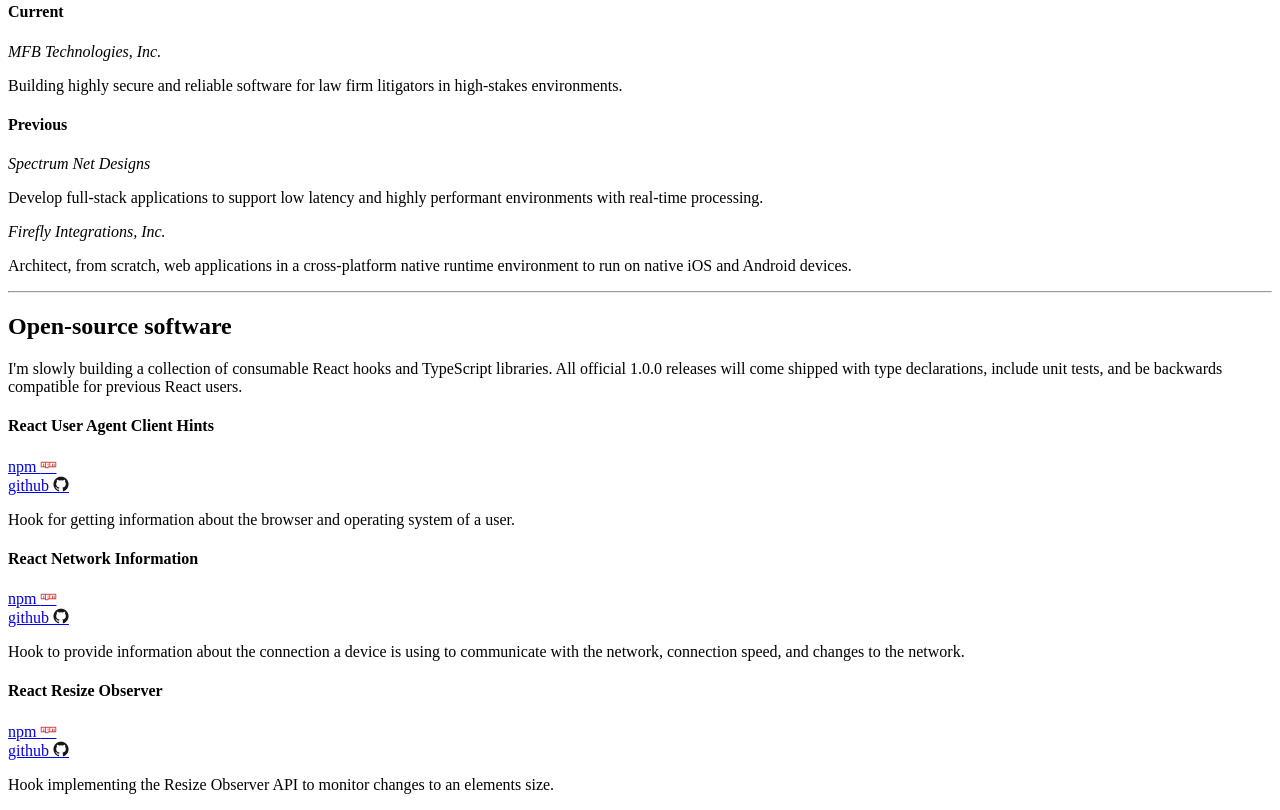
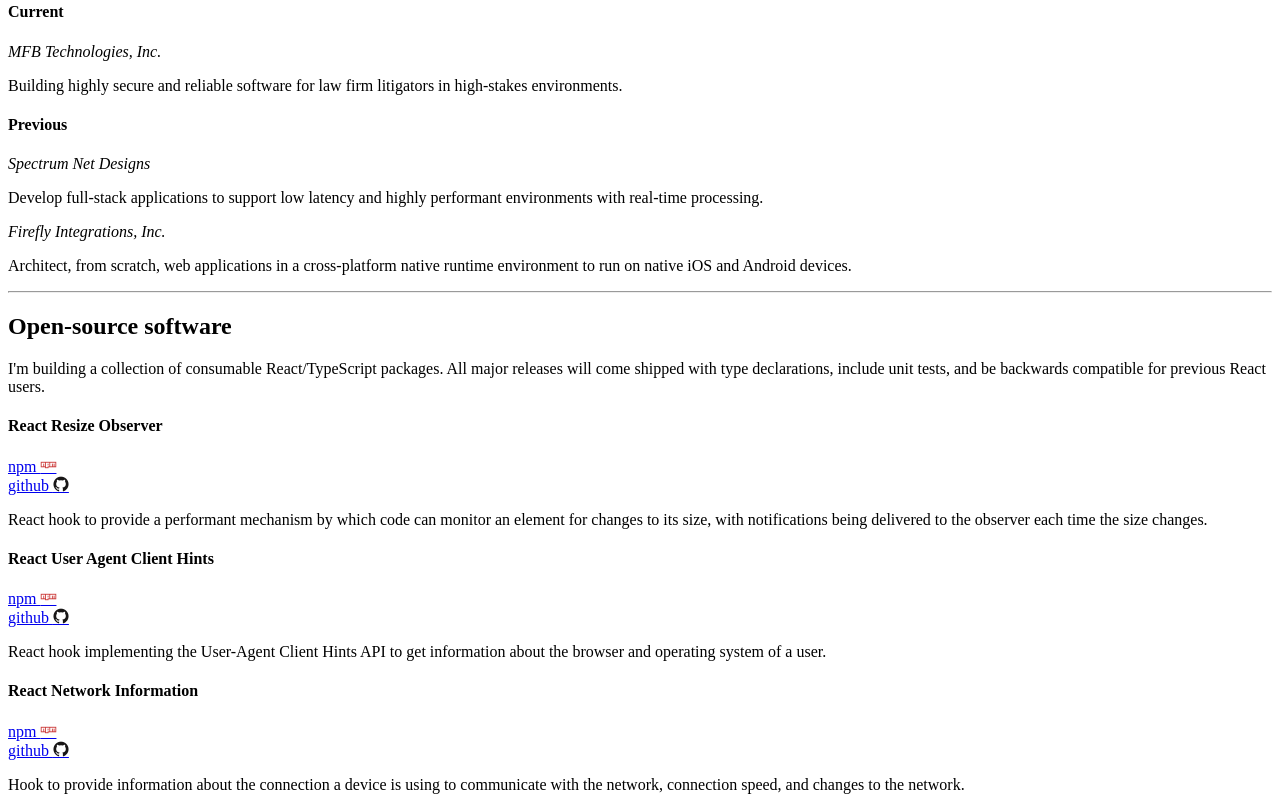
Before and after one commit to zakarynichols/zaknichols.com, a website: page index.html in a window 1280 px wide. Shown: the part 315-1125 px from the top of the page. Drawn offline with nearby package versions, Linux system fonts and the light colour scheme.

Commit message:
update open-source projects

```diff
--- a/index.html
+++ b/index.html
@@ -62,10 +62,26 @@
     <h2>Open-source software</h2>
 
     <p>
-      I'm slowly building a collection of consumable React hooks and TypeScript
-      libraries. All official 1.0.0 releases will come shipped with type
-      declarations, include unit tests, and be backwards compatible for previous
-      React users.
+      I'm building a collection of consumable React/TypeScript packages. All
+      major releases will come shipped with type declarations, include unit
+      tests, and be backwards compatible for previous React users.
+    </p>
+
+    <h4>React Resize Observer</h4>
+    <a href="https://www.npmjs.com/package/react-dom-resize-observer"
+      >npm <i class="devicon-npm-original-wordmark colored"></i
+    ></a>
+
+    <br />
+
+    <a href="https://github.com/zaknicholsdev/react-dom-resize-observer"
+      >github <i class="devicon-github-original colored"></i>
+    </a>
+
+    <p>
+      React hook to provide a performant mechanism by which code can monitor an
+      element for changes to its size, with notifications being delivered to the
+      observer each time the size changes.
     </p>
 
     <h4>React User Agent Client Hints</h4>
@@ -79,8 +95,8 @@
     </a>
 
     <p>
-      Hook for getting information about the browser and operating system of a
-      user.
+      React hook implementing the User-Agent Client Hints API to get information
+      about the browser and operating system of a user.
     </p>
 
     <h4>React Network Information</h4>
@@ -99,21 +115,5 @@
       communicate with the network, connection speed, and changes to the
       network.
     </p>
-
-    <h4>React Resize Observer</h4>
-    <a href="https://www.npmjs.com/package/react-dom-resize-observer"
-      >npm <i class="devicon-npm-original-wordmark colored"></i
-    ></a>
-
-    <br />
-
-    <a href="https://github.com/zaknicholsdev/react-dom-resize-observer"
-      >github <i class="devicon-github-original colored"></i>
-    </a>
-
-    <p>
-      Hook implementing the Resize Observer API to monitor changes to an
-      elements size.
-    </p>
   </body>
 </html>
```
